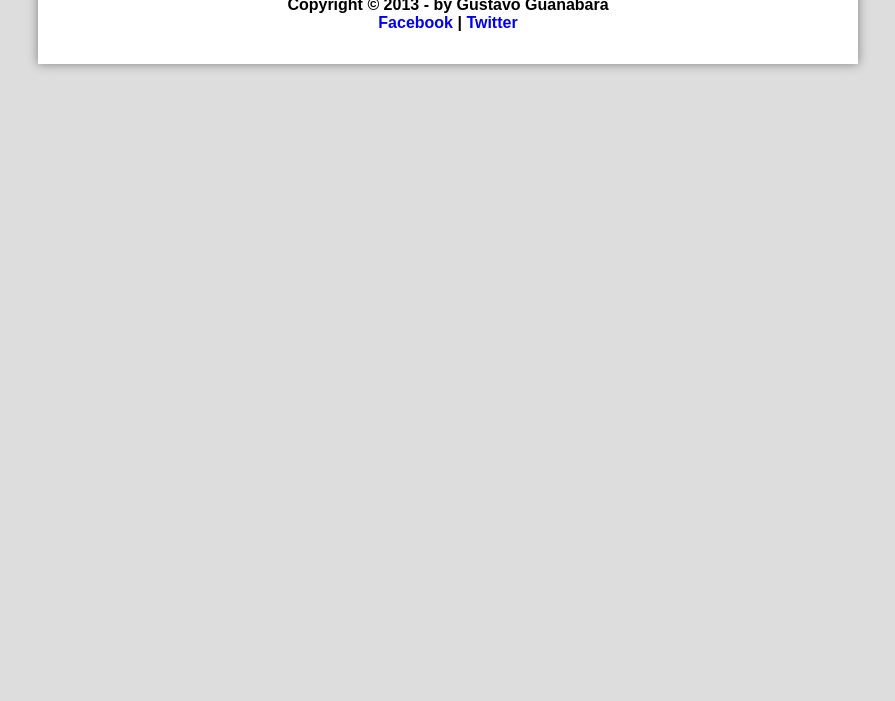
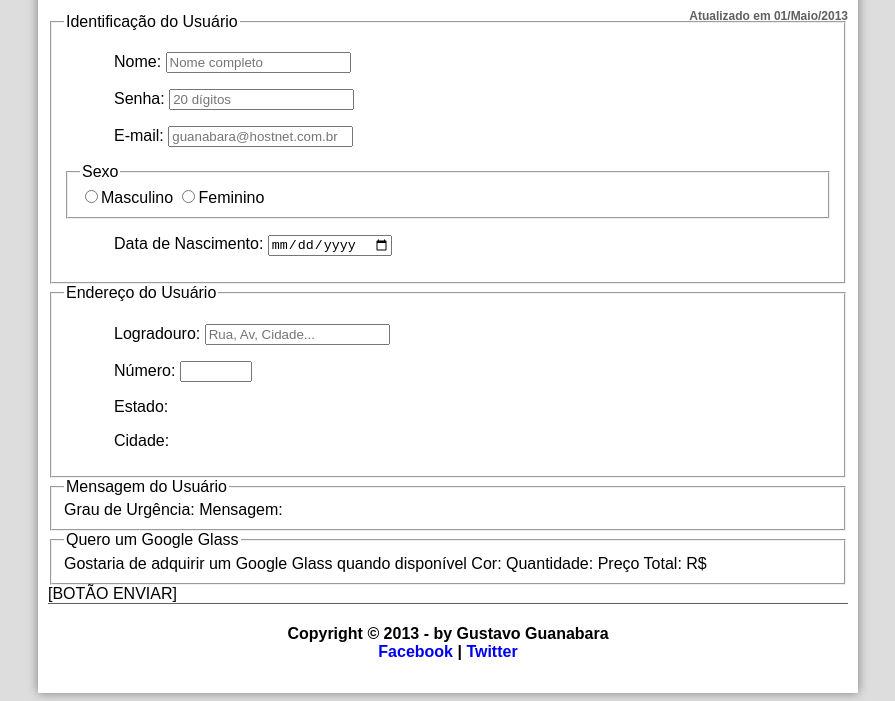
Before and after one commit to Kaue-Romero/Site-Google_Glass, a plain HTML site: page Resources/projeto-glass-html5/fale-conosco.html in a window 1280 px wide. Shown: the part 285-986 px from the top of the page, without its empty margins (192-1087 px from the left). Before the commit the page ends 800 px from the top, so only its background shows below. Drawn offline with Linux system fonts and the light colour scheme.

Commit message:
Aula-33_Finalizada

```diff
--- a/Resources/projeto-glass-html5/fale-conosco.html
+++ b/Resources/projeto-glass-html5/fale-conosco.html
@@ -5,6 +5,7 @@
         <meta charset="UTF-8"/>
         <title>Tudo sobre Google Glass</title>
         <link rel="stylesheet" href="_css/estilo.css">
+        <link rel="stylesheet" href="_css/fotos.css">
     </head>
     <script language="javascript" src="_javascript/funcoes.js"></script>
     <body>
@@ -15,52 +16,63 @@
                     <h2>A revolução do Google está chegando</h2>
                 </hgroup>
 
-                <img id="icone" src="_imagens/contato.png" alt="contato.png"/>
+                <img id="icone" src="_imagens/fotos.png" alt="glass-oculos-preto-peq"/>
                 <nav id="menu">
                     <h1>Menu Principal</h1>
                     <ul type="disk">
-                        <li  onmouseover="mudaIcone('_imagens/home.png')" onmouseout="mudaIcone('_imagens/contato.png')"><a href="index.html">Home</a></li>
-                        <li  onmouseover="mudaIcone('_imagens/especificacoes.png')" onmouseout="mudaIcone('_imagens/contato.png')"><a href="specs.html">Especificações</a></li>
-                        <li  onmouseover="mudaIcone('_imagens/fotos.png')" onmouseout="mudaIcone('_imagens/contato.png')"><a href="fotos.html">Fotos</a></li>
-                        <li onmouseover="mudaIcone('_imagens/multimidia.png')" onmouseout="mudaIcone('_imagens/contato.png')"><a href="fotos.html"><a href="multimidia.html">Multimídia</a></li>
-                        <li onmouseover="mudaIcone('_imagens/contato.png')" onmouseout="mudaIcone('_imagens/contato.png')"><a href="fotos.html"><a href="fale-conosco.html">Fale conosco</a></li>
+                        <li  onmouseover="mudaIcone('_imagens/home.png')" onmouseout="mudaIcone('_imagens/fotos.png')"><a href="index.html">Home</a></li>
+                        <li  onmouseover="mudaIcone('_imagens/especificacoes.png')" onmouseout="mudaIcone('fotos.png')"><a href="specs.html">Especificações</a></li>
+                        <li  onmouseover="mudaIcone('_imagens/fotos.png')" onmouseout="mudaIcone('_imagens/fotos.png')"><a href="fotos.html">Fotos</a></li>
+                        <li onmouseover="mudaIcone('_imagens/multimidia.png')" onmouseout="mudaIcone('_imagens/fotos.png')"><a href="fotos.html"><a href="multimidia.html">Multimídia</a></li>
+                        <li onmouseover="mudaIcone('_imagens/contato.png')" onmouseout="mudaIcone('_imagens/fotos.png')"><a href="fotos.html"><a href="fale-conosco.html">Fale conosco</a></li>
                     </ul>
                 </nav>
             </header>
-
-Fale Conosco > Contato
-Formulário de Contato
-por Gustavo Guanabara
-Atualizado em 01/Maio/2013
-
-Identificação do Usuário
-    Nome:
-    Senha:
-    E-mail:
-    Sexo:
-        - Masculino
-        - Feminino
-    Data de Nascimento:
-
-Endereço do Usuário
-    Logradouro:
-    Número:
-    Estado:
-    Cidade:
-
-Mensagem do Usuário
+            <section id="corpo-full">
+                <article id='noticia-principal'>
+                    <header id='cabecalho-artigo'>
+                        <hgroup>
+                        <h3>Fale Conosco > Contato</h3>
+                        <h1>Formulário de Contato</h1>
+                        <h2>por Gustavo Guanabara</h2>
+                        <h3 class='data'>Atualizado em 01/Maio/2013</h3>
+                        </hgroup>
+                    </header>
+                    <form>
+                        <fieldset id="usuario">
+                        <legend>Identificação do Usuário</legend>
+                            <p><label for="cNome">Nome: </label><input type="text" name="tNome" id="cNome" size="20" maxlength="40" placeholder="Nome completo"/></p>
+                            <p><label for="cSenha">Senha: </label><input type="password" name="tSenha" id="cSenha" maxlength="20" placeholder="20 dígitos"/></p>
+                            <p><label for="cMail">E-mail: </label><input type="email" name="tMail" id="cMail" maxlength="40" placeholder="guanabara@hostnet.com.br"/></p>
+                            <fieldset><legend>Sexo</legend>
+                                <input type="radio" name="tSexo" id="cMasc"></input><label for="cMasc">Masculino</label>
+                                <input type="radio" name="tSexo" id="cFem"></input><label for="cFem">Feminino</label>
+                            </fieldset>
+                            <p><label for="cNasc">Data de Nascimento: </label><input type="date" name="tNasc" id="cNasc"></p>
+                        </fieldset>
+                        <fieldset id="endereco">
+                        <legend>Endereço do Usuário</legend>
+                            <p><label for="cRua">Logradouro: </label><input type="text" name="tRua" id="cRua" size="20" maxlength="80" placeholder="Rua, Av, Cidade..."></p>
+                            <p><label for="cNum">Número: </label><input type="number" name="tNum" id="cNum" min="0" max="9999"></p>
+                            <p>Estado:</p>
+                            <p>Cidade:</p>
+                        </fieldset>
+                        <fieldset id="mensagem">
+                        <legend>Mensagem do Usuário</legend>
                             Grau de Urgência:
                             Mensagem:
-
-Quero um Google Glass
+                        </fieldset>
+                        <fieldset id="pedido">
+                        <legend>Quero um Google Glass</legend>
                             Gostaria de adquirir um Google Glass quando disponível
                             Cor:
                             Quantidade:
                             Preço Total: R$
-
-
+                        </fieldset>
                         [BOTÃO ENVIAR]
-
+                    </form>
+                </article>
+            </section>
             <footer id='rodape'>
                 <h4>Copyright &copy; 2013 - by Gustavo Guanabara<br/>
                 <a href='https://pt-br.facebook.com/gustavoguanabara' target="_blank">Facebook</a>
```
Lines whose indentation alone changed are shown as unchanged.
